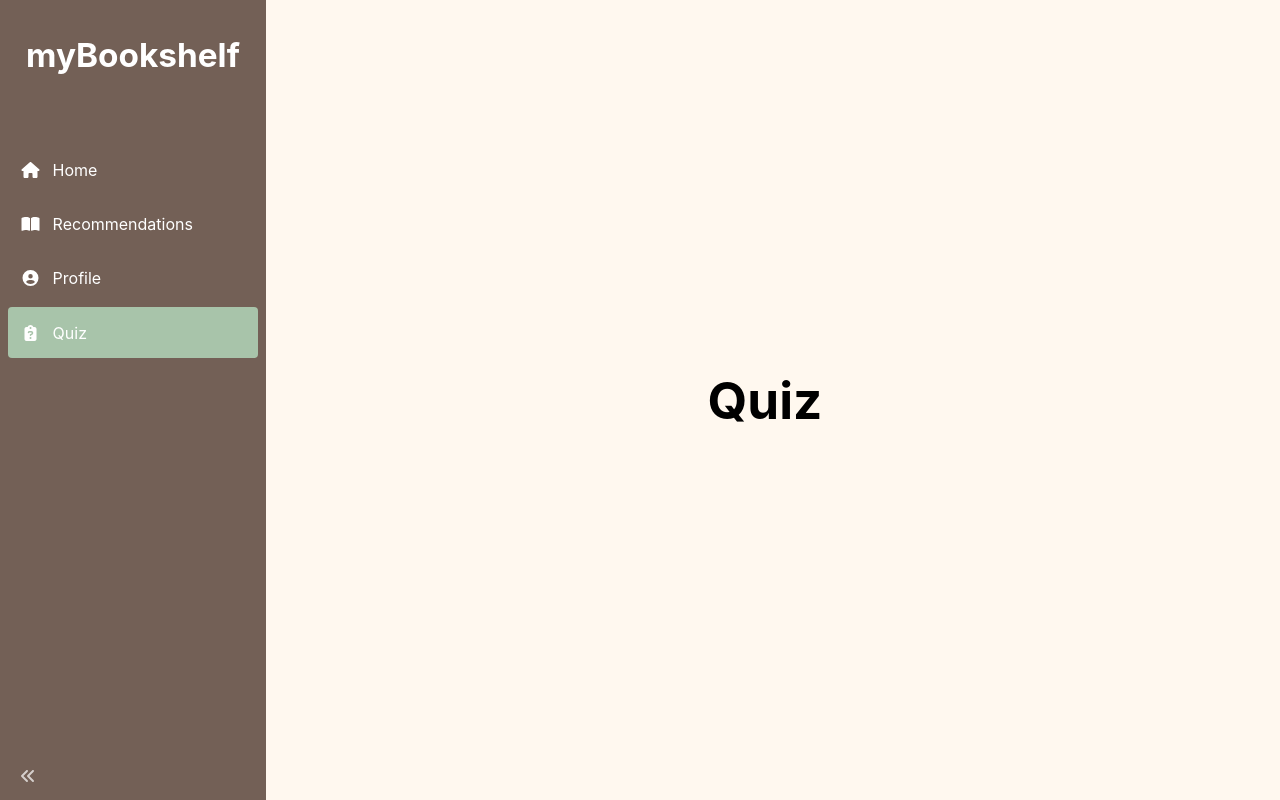
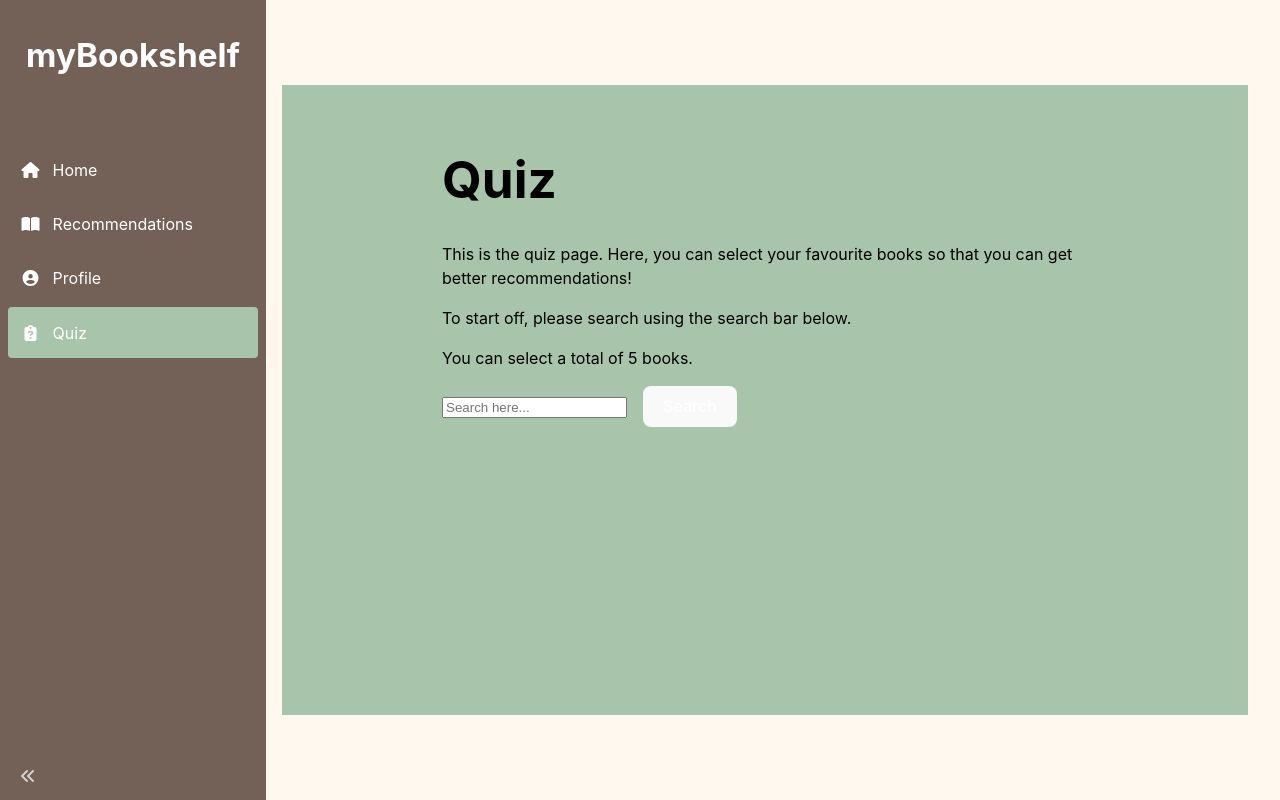
Before and after one commit to tazmena/myBookshelf, a Vue app in the folder myBookshelf/frontend/: page /quiz in a window 1280 px wide. Built offline with nearby package versions, Linux system fonts and the light colour scheme; no server answers.

Commit message:
Pages css

```diff
--- a/myBookshelf/frontend/src/pages/Home.vue
+++ b/myBookshelf/frontend/src/pages/Home.vue
@@ -1,6 +1,9 @@
 <template>
 	<div class="home">
 		<h1 class="">Home</h1>
+		<p>This is the home page. Here, you can keep track of books you want to read, and rate books you've read.</p>
+		<h2>To read</h2>
+		<h2>Completed</h2>
 	</div>
 
 
@@ -51,4 +54,13 @@ body{
 .home h1, .home h2, .home p {
 	color: black;
 }
+
+.home{
+    background-color: #a8c4aa;
+    padding-top: 2em;
+    padding-bottom: 17em;
+    padding-left: 10em;
+    padding-right: 10em;
+    text-align: left;
+}
 </style>
--- a/myBookshelf/frontend/src/pages/Profile.vue
+++ b/myBookshelf/frontend/src/pages/Profile.vue
@@ -1,6 +1,7 @@
 <template>
 	<div class="profile">
 		<h1 class="">Profile</h1>
+		<h2>Edit your profile</h2>
 	</div>
 </template>
 
@@ -47,4 +48,13 @@ body{
 .profile h1, .profile h2, .profile p {
 	color: black;
 }
+
+.profile{
+    background-color: #a8c4aa;
+    padding-top: 4em;
+    padding-bottom: 25em;
+    padding-left: 10em;
+    padding-right: 40em;
+    text-align: left;
+}
 </style>
--- a/myBookshelf/frontend/src/pages/Quiz.vue
+++ b/myBookshelf/frontend/src/pages/Quiz.vue
@@ -1,11 +1,17 @@
 <template>
 	<div class="quiz">
-		<h1 class="">Quiz</h1>
+		<h1>Quiz</h1>
+        <p>This is the quiz page. Here, you can select your favourite books so that you can get better recommendations! </p>
+        <p>To start off, please search using the search bar below.</p>
+        <p>You can select a total of 5 books.</p>
+
+        <div class="search">
+            <input type="search" placeholder="Search here..." />
+            <button class="searchbutton" type="button">Search</button>
+        </div>
 	</div>
 
 
-	<div>
-	</div>
 </template>
 
 <script lang="js">
@@ -51,4 +57,23 @@ body{
 .quiz h1, .quiz h2, .quiz p {
 	color: black;
 }
+
+.quiz{
+    background-color: #a8c4aa;
+    padding-top: 2em;
+    padding-bottom: 17em;
+    padding-left: 10em;
+    padding-right: 10em;
+    text-align: left;
+}
+
+.searchbutton{
+    color: white;
+    margin-left: 1em;
+}
+
+.search{
+    padding-bottom: 1em;
+}
+
 </style>
--- a/myBookshelf/frontend/src/pages/Recommendations.vue
+++ b/myBookshelf/frontend/src/pages/Recommendations.vue
@@ -1,6 +1,9 @@
 <template>
 	<div class="recommendation">
 		<h1 class="">Recommendations</h1>
+		<p>This is the recommendations page, here, we will be suggesting your future read!</p>
+		<h2>Based off of quiz results:</h2>
+		<h2>Based off of ratings</h2>
 	</div>
 </template>
 
@@ -47,4 +50,13 @@ body{
 .recommendation h1, .recommendation h2, .recommendation p {
 	color: black;
 }
+
+.recommendation{
+    background-color: #a8c4aa;
+    padding-top: 2em;
+    padding-bottom: 17em;
+    padding-left: 10em;
+    padding-right: 30em;
+    text-align: left;
+}
 </style>
```
Also changed, not shown: 1 other file (tests, documents, lock files or other folders).
